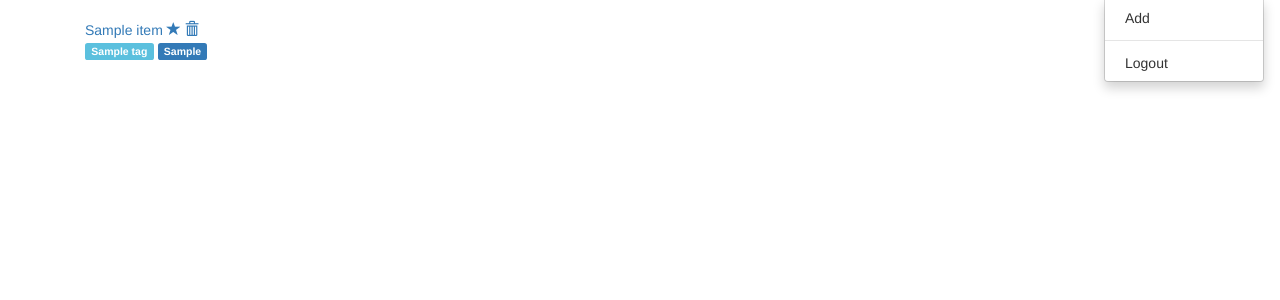
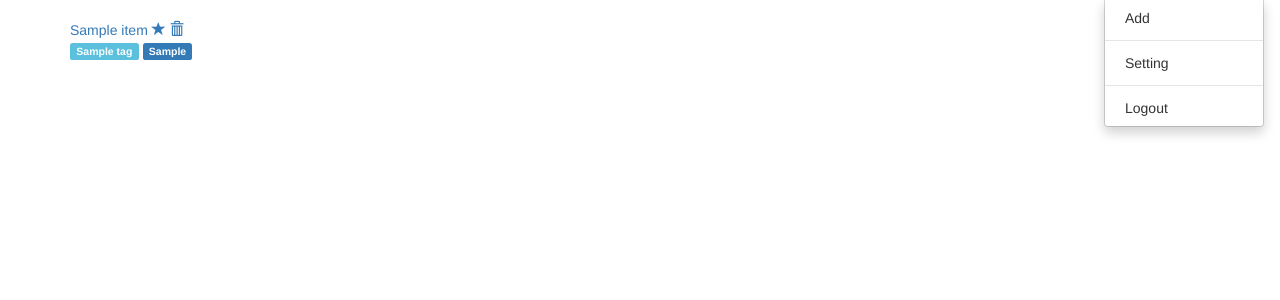
Before and after one commit to yuanji-dev/pocket, a Flask app: page /star in a window 1280 px wide, after a click on "Account". Shown: the part 52-352 px from the top of the page. Run offline with Flask 2, Linux system fonts and the light colour scheme; a user stored in the database is signed in; tables that the repository leaves empty hold one stand-in row (values such as "Sample post"); some libraries are stand-ins or nearby versions.

Commit message:
modify some template.

```diff
--- a/app/templates/add.html
+++ b/app/templates/add.html
@@ -2,5 +2,9 @@
 {% import 'bootstrap/wtf.html' as wtf %}
 {% block title %}add{% endblock %}
 {% block main %}
-    {{ wtf.quick_form(form) }}
+    <div class="row">
+        <div class="col-sm-6 col-sm-offset-3">
+            {{ wtf.quick_form(form) }}
+        </div>
+    </div>
 {% endblock %}
--- a/app/templates/base.html
+++ b/app/templates/base.html
@@ -34,6 +34,8 @@
                             <ul class="dropdown-menu">
                                 <li><a href="{{ url_for('main.add') }}">Add</a></li>
                                 <li class="divider"></li>
+                                <li><a href="#">Setting</a></li>
+                                <li class="divider"></li>
                                 <li><a href="{{ url_for('main.logout') }}">Logout</a></li>
                             </ul>
                         </li>
--- a/app/templates/star.html
+++ b/app/templates/star.html
@@ -3,8 +3,6 @@
     index
 {% endblock %}
 {% block main %}
-    <div class="container">
-
     <div class="row">
         <div class="col-sm-8 blog-main">
             {% if current_user.is_authenticated() %}
@@ -24,9 +22,5 @@
                 {% endfor %}
             {% else %}nothing{% endif %}
         </div>
-
-
-        </div>
-
     </div>
 {% endblock %}
--- a/app/templates/tag.html
+++ b/app/templates/tag.html
@@ -3,8 +3,6 @@
     {{ tag }}
 {% endblock %}
 {% block main %}
-    <div class="container">
-
     <div class="row">
         <div class="col-sm-8 blog-main">
             {% if current_user.is_authenticated() %}
@@ -31,6 +29,4 @@
         </div>
 
     </div>
-
-    </div>
 {% endblock %}
```
Lines whose indentation alone changed are shown as unchanged.
